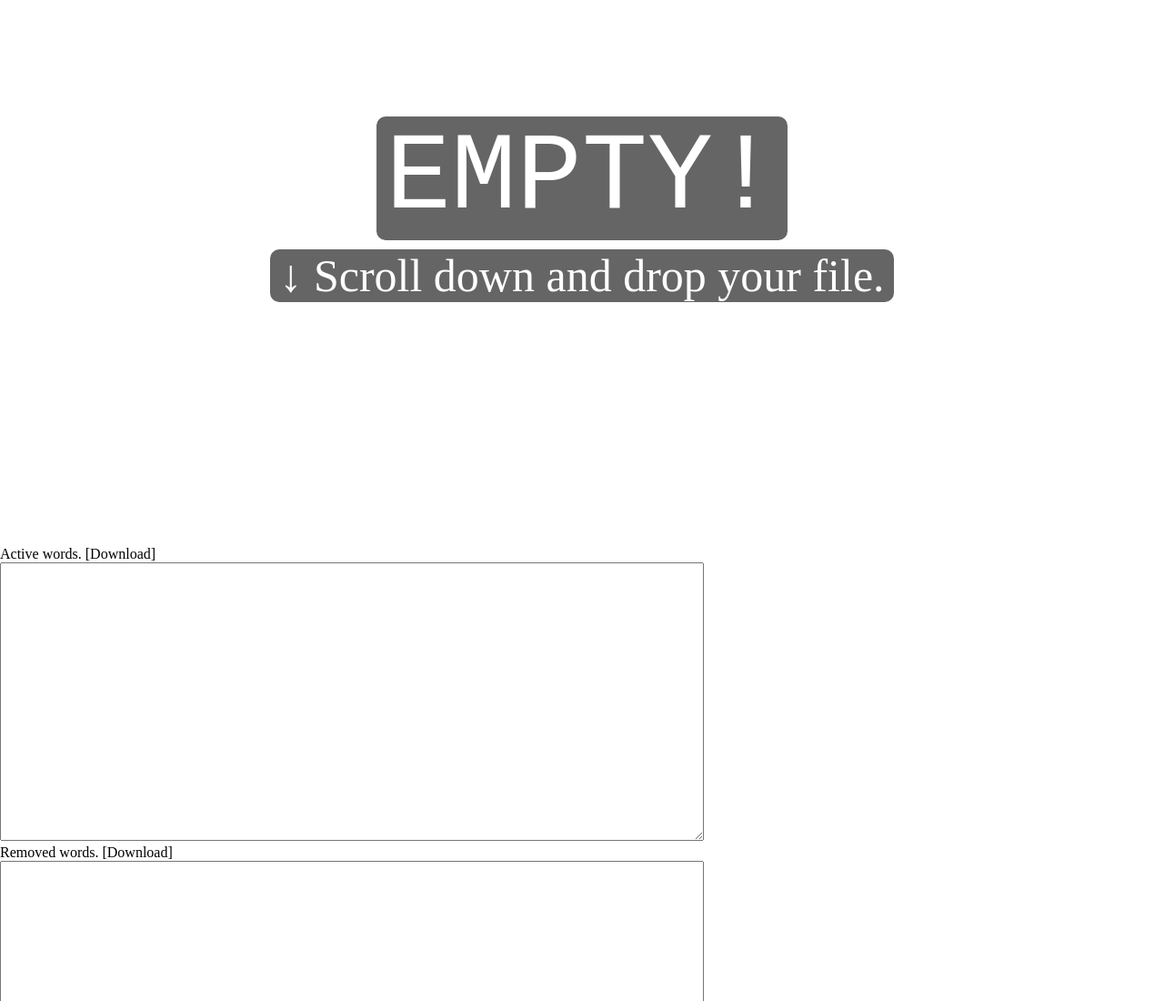
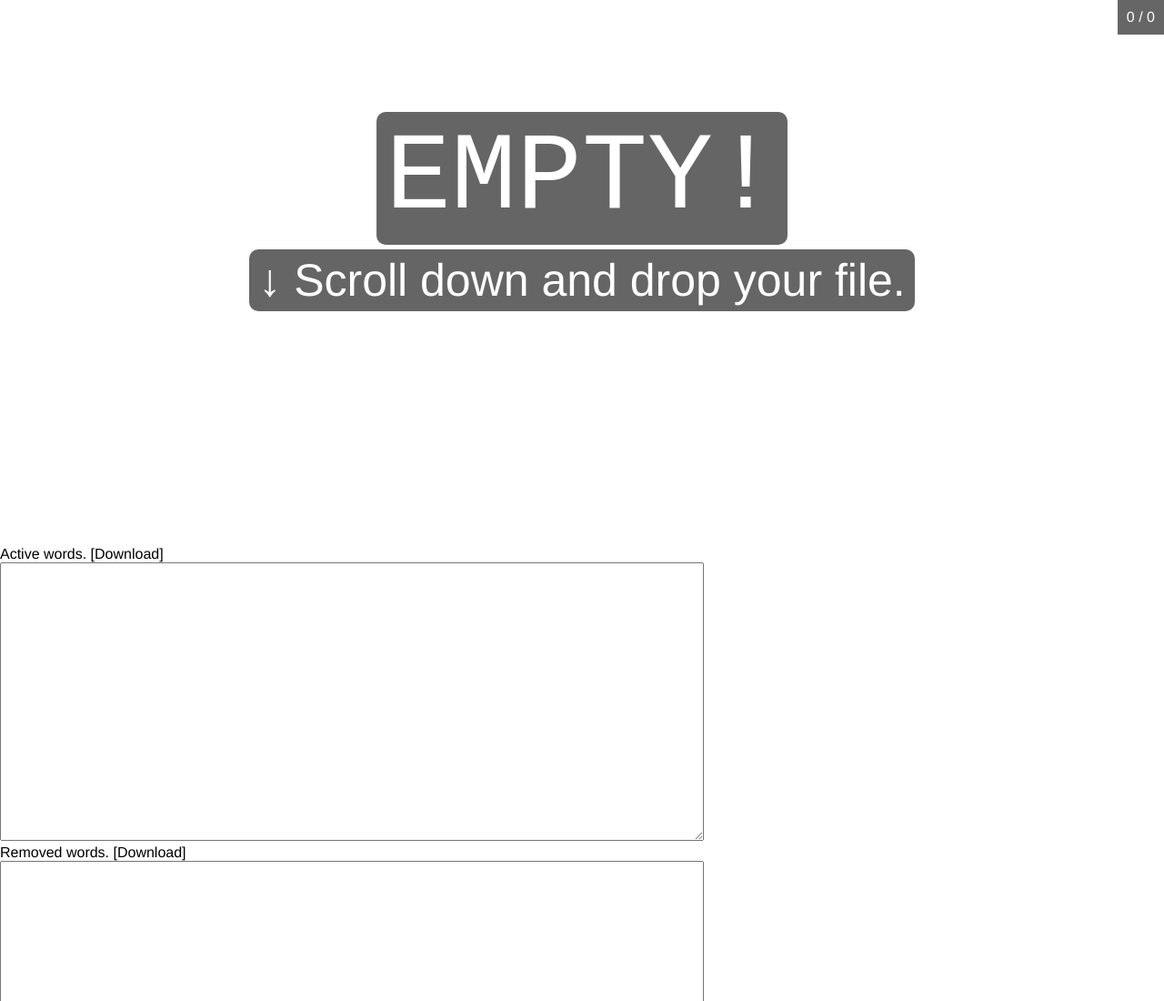
Before and after one commit to t9md/cram-vocabulary, a website: page slideshow/index.html in a window 1280 px wide. Shown: the top 1100 px of the page at 91% size. Drawn offline with Linux system fonts and the light colour scheme.

Commit message:
Specify font, show progress counter

```diff
--- a/slideshow/index.html
+++ b/slideshow/index.html
@@ -25,6 +25,7 @@
       </div>
     </div>
     <div id="help"></div>
+    <div id="progress-counter"></div>
     <a id='image-search' target="_blank"></a>
   </body>
 </html>
--- a/slideshow/main.css
+++ b/slideshow/main.css
@@ -3,6 +3,7 @@ html {
   height: 100%;
 }
 body {
+  font-family: Helvetica;
   background-repeat: no-repeat;
   background-size: cover;
   height: 3000px;
@@ -33,9 +34,19 @@ a:hover {
 .caption-item {
   color: white;
   background-color: black;
-  padding: 0px 10px;
+  padding: 5px 10px;
   opacity: 0.6;
   border-radius: 10px;
+}
+
+#progress-counter {
+  position: fixed;
+  top: 0;
+  right: 0;
+  padding: 10px 10px;
+  color: white;
+  background-color: black;
+  opacity: 0.6;
 }
 
 #word {
--- a/slideshow/main.js
+++ b/slideshow/main.js
@@ -54,6 +54,14 @@ class App {
       xhr.open('GET', url, true)
       xhr.send()
     }
+
+    this.renderProgress()
+  }
+
+  renderProgress() {
+    const total = this.wordList.length
+    const current = this.index + 1
+    document.getElementById('progress-counter').innerText = `${current} / ${total}`
   }
 
   getImageUrl () {
```
